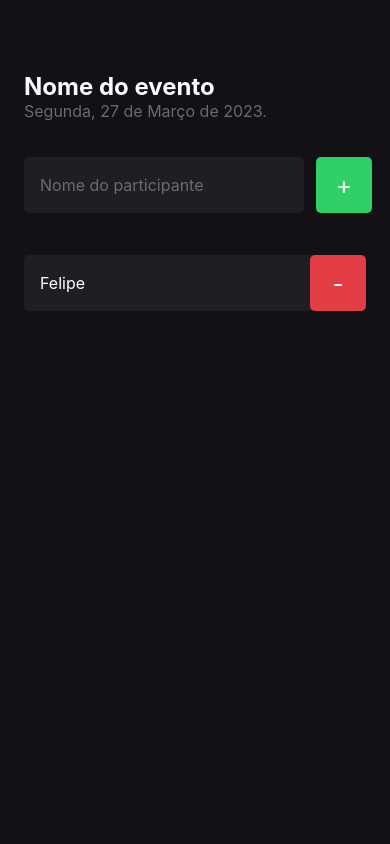
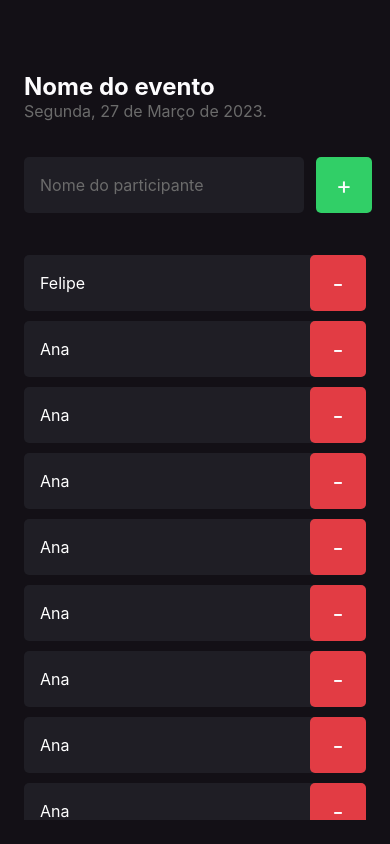
Before and after one commit to FelipeEWeiss/ImHere, a React Native app: screen / in a window 390 px wide. Built offline with nearby package versions, Linux system fonts and the light colour scheme.

Commit message:
improve: add scrow view component

```diff
--- a/src/components/Participant/index.tsx
+++ b/src/components/Participant/index.tsx
@@ -1,7 +1,11 @@
 import { View, Text, TouchableOpacity } from 'react-native';
 import { styles } from './styles';
 
-export const Participant = () => {
+interface IParticipantProps {
+  name: string;
+}
+
+export const Participant = ({ name }: IParticipantProps) => {
   const handleParticipantRemove = () => {
     console.log("Remove");
   }
@@ -9,7 +13,7 @@ export const Participant = () => {
   return (
     <View style={styles.container}>
       <Text style={styles.name}>
-        Felipe
+        {name}
       </Text>
 
       <TouchableOpacity
--- a/src/screens/Home/index.tsx
+++ b/src/screens/Home/index.tsx
@@ -1,10 +1,50 @@
-import { Text, TextInput, TouchableOpacity, View } from 'react-native';
+import { useState } from 'react';
+import { ScrollView, Text, TextInput, TouchableOpacity, View } from 'react-native';
 
 import { Participant } from '../../components/Participant';
 
 import { styles } from './styles';
 
 export function Home() {
+  const [participants, setParticipants] = useState([
+    {
+      id: 1,
+      name: 'Felipe'
+    },
+    {
+      id: 2,
+      name: 'Ana'
+    },
+    {
+      id: 3,
+      name: 'Ana'
+    },
+    {
+      id: 4,
+      name: 'Ana'
+    },
+    {
+      id: 5,
+      name: 'Ana'
+    },
+    {
+      id: 6,
+      name: 'Ana'
+    },
+    {
+      id: 7,
+      name: 'Ana'
+    },
+    {
+      id: 8,
+      name: 'Ana'
+    },
+    {
+      id: 9,
+      name: 'Ana'
+    },
+  ]);
+
   const handleParticipantAdd = () => {
     console.log("Adicionar");
   }
@@ -36,7 +76,14 @@ export function Home() {
         </TouchableOpacity>
       </View>
 
-      <Participant />
+      <ScrollView showsVerticalScrollIndicator={false}>
+        { participants.map(participant => (
+          <Participant
+            key={participant.id}
+            name={participant.name}
+          />
+        ))}
+      </ScrollView>
     </View>
   )
 }
```
